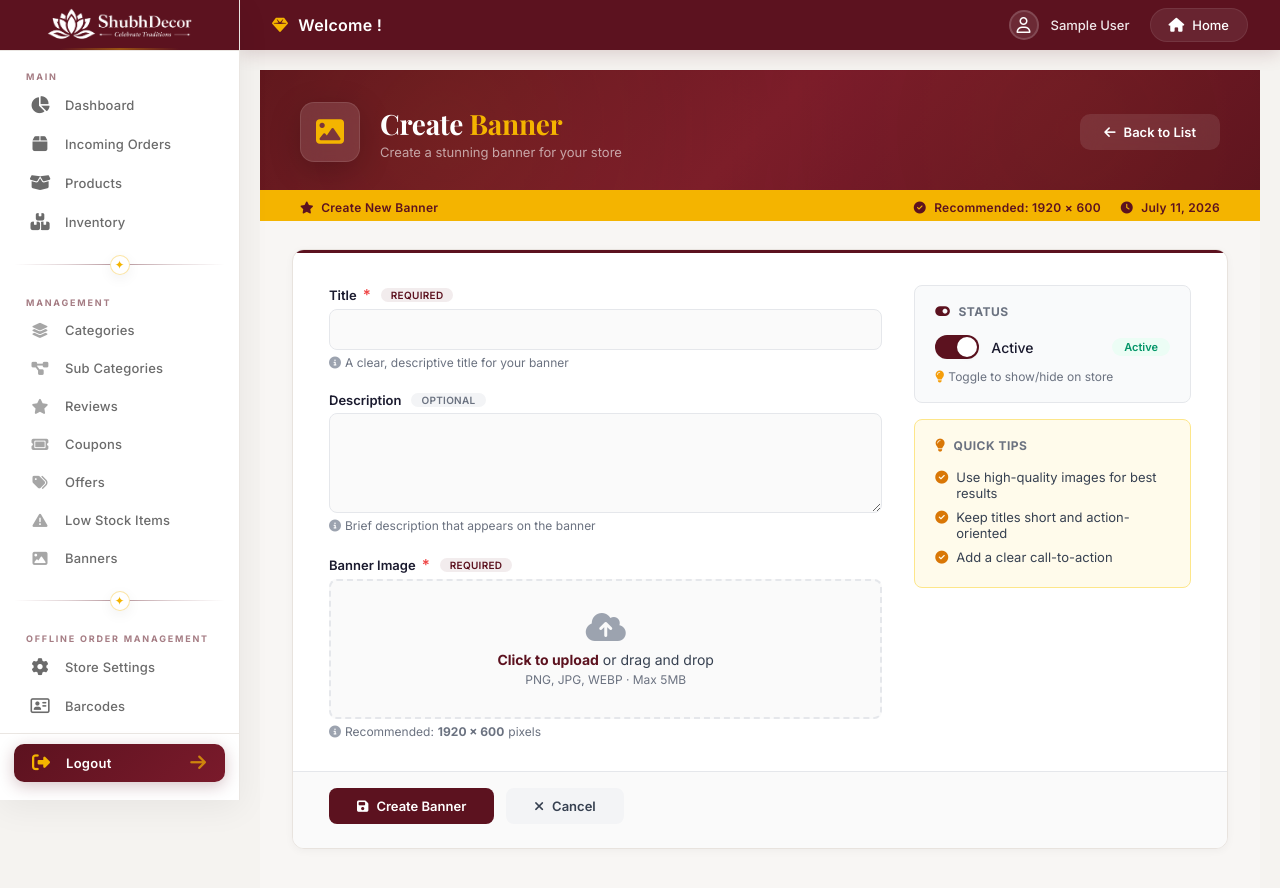
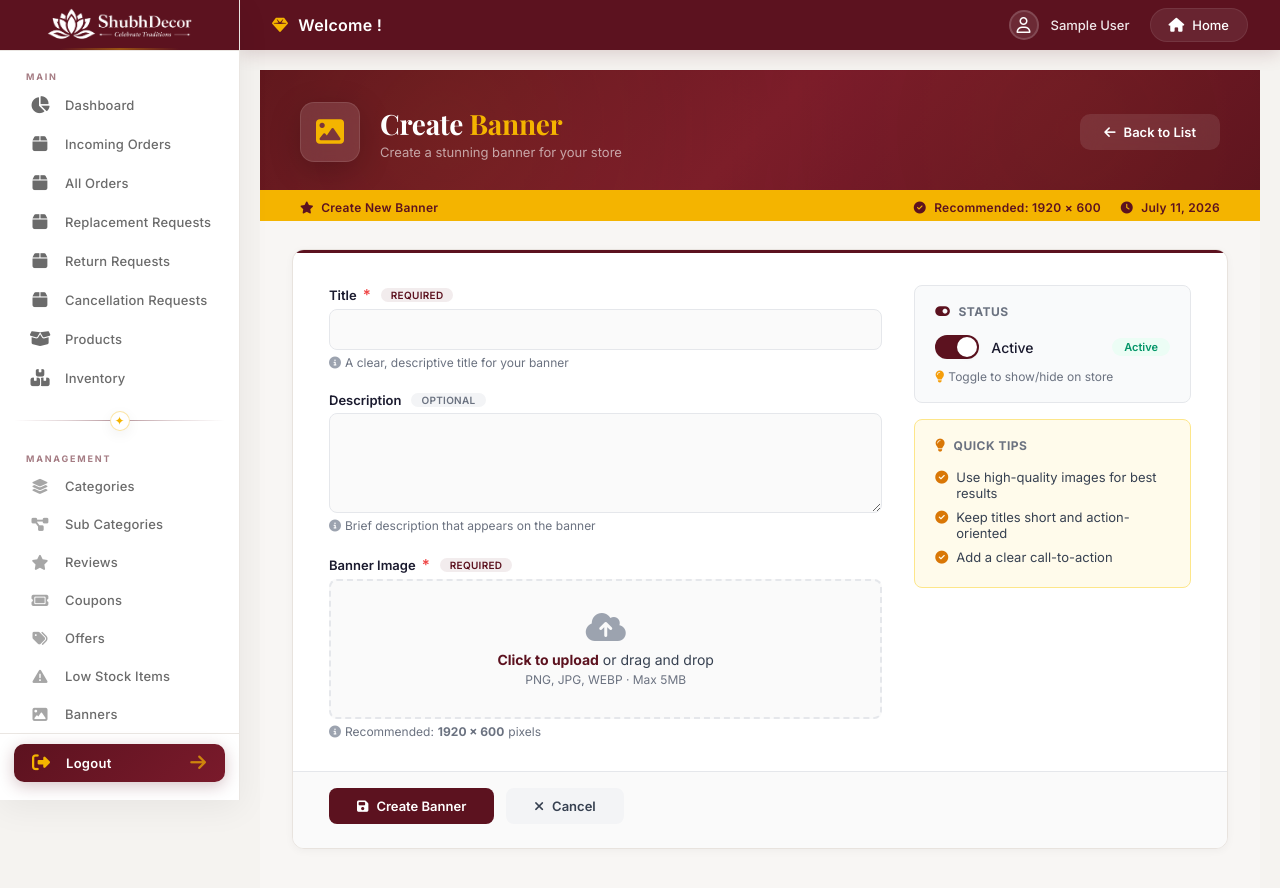
Before and after one commit to Durgaprakash1102/Decors, a Django app: page /admin/banners/create/ in a window 1280 px wide. Shown: the top 888 px of the page. Run offline with Django 4.2, Linux system fonts and the light colour scheme; the visitor is signed in with stand-in values (Sample User, id 1); data that the repository does not hold is empty; some web fonts are replaced.

Commit message:
new links added

```diff
--- a/templates/includes/sidebar.html
+++ b/templates/includes/sidebar.html
@@ -700,7 +700,26 @@
         <i class="fa-solid fa-box"></i>
         <span class="nav-text">Incoming Orders</span>
     </a>
-
+    <a href="{% url 'Ecom:orders' %}"
+       class="nav-item {% if request.resolver_match.url_name == 'orders' %}active{% endif %}">
+        <i class="fa-solid fa-box"></i>
+        <span class="nav-text">All Orders</span>
+    </a>
+    <a href="{% url 'Ecom:admin_replacement_requests' %}"
+       class="nav-item {% if request.resolver_match.url_name == 'admin_replacement_requests' %}active{% endif %}">
+        <i class="fa-solid fa-box"></i>
+        <span class="nav-text">Replacement Requests</span>
+    </a>
+    <a href="{% url 'Ecom:admin_return_requests' %}"
+       class="nav-item {% if request.resolver_match.url_name == 'admin_return_requests' %}active{% endif %}">
+        <i class="fa-solid fa-box"></i>
+        <span class="nav-text">Return Requests</span>
+    </a>
+    <a href="{% url 'Ecom:admin_cancellation_requests' %}"
+       class="nav-item {% if request.resolver_match.url_name == 'admin_cancellation_requests' %}active{% endif %}">
+        <i class="fa-solid fa-box"></i>
+        <span class="nav-text">Cancellation Requests</span>
+    </a>
     <a href="{% url 'Ecom:product_list' %}"
        class="nav-item {% if request.resolver_match.url_name == 'product_list' %}active{% endif %}">
         <i class="fa-solid fa-box-open"></i>
```
